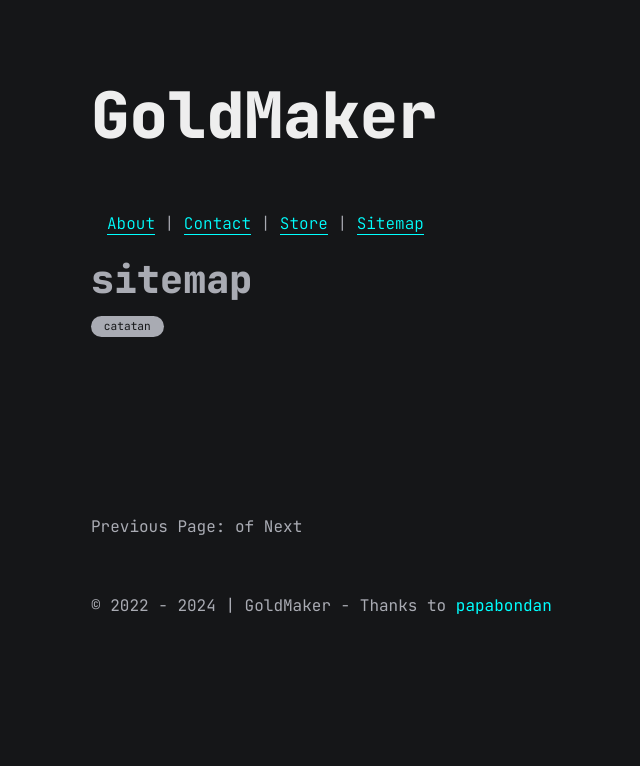
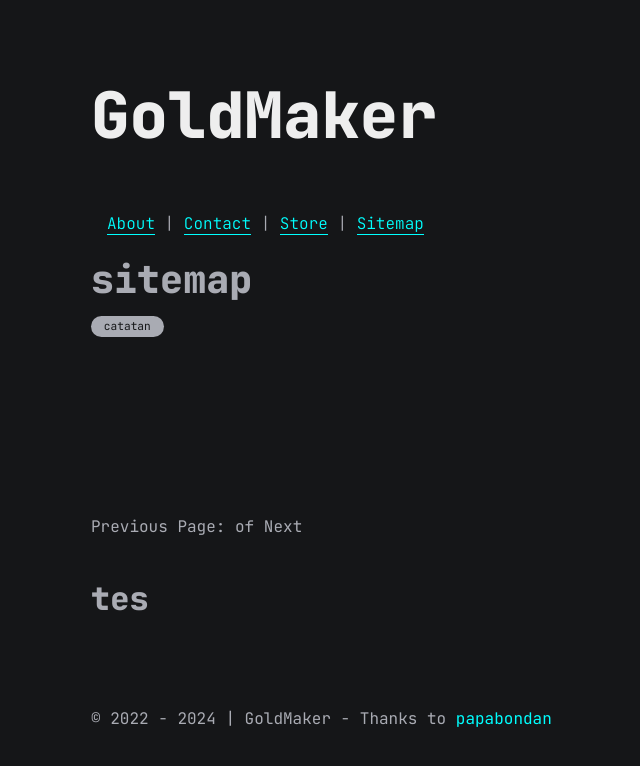
Before and after one commit to angganesia/angganesia.github.io, a Jekyll site: the page built from _pages/sitemaps.md, in a window 1280 px wide. Shown: the top 766 px of the page, without its empty margins (224-864 px from the left). Built offline with Jekyll 4.4.1, drawn with Linux system fonts in a browser that asks for light colours; comment, search, counter and statistics services are not loaded.

Commit message:
update sitemaps.md

```diff
--- a/_pages/sitemaps.md
+++ b/_pages/sitemaps.md
@@ -21,3 +21,5 @@ categories: [catatan]
   {% endfor %}
 </section>
 {% include pagination.html %}
+
+# tes
```
